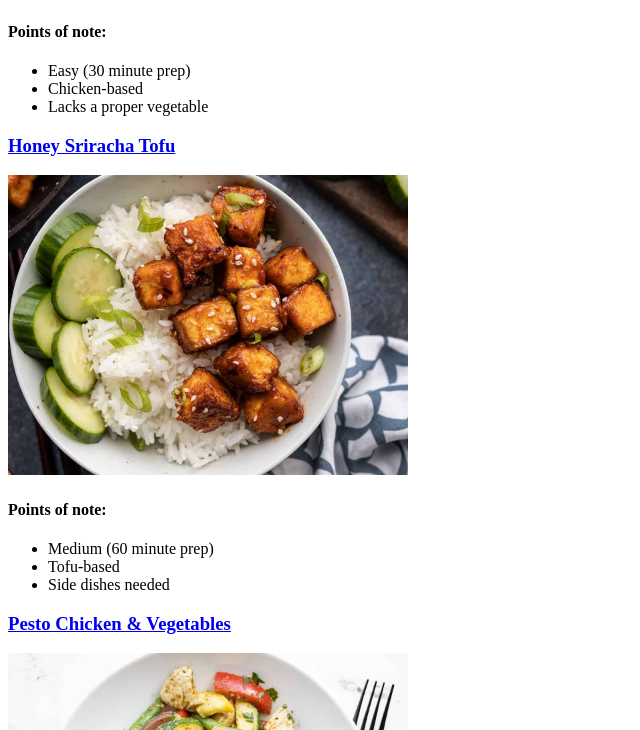
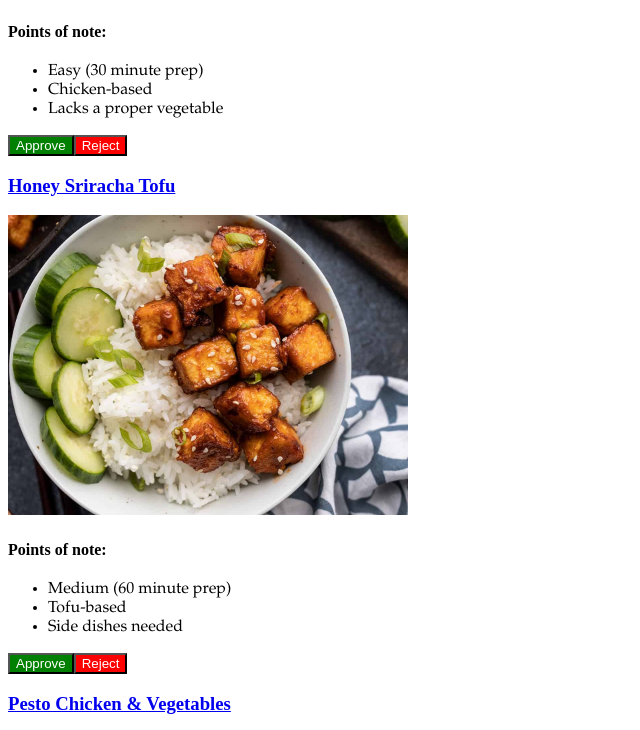
Before and after one commit to roycemurad/odin-recipes, a plain HTML site: page recipes/recipes-to-review.html in a window 1280 px wide. Shown: the part 460-1190 px from the top of the page, without its empty margins (0-640 px from the left). Drawn offline with Linux system fonts and the light colour scheme.

Commit message:
Add some CSS

```diff
--- a/recipes/recipes-to-review.html
+++ b/recipes/recipes-to-review.html
@@ -4,6 +4,7 @@
     <meta charset="UTF-8">
     <meta name="viewport" content="width=device-width, initial-scale=1.0">
     <title>Recipes to Review</title>
+    <link rel="stylesheet" href="style.css">
 </head>
 <body>
     <h1>Recipes to Review</h1>
@@ -16,7 +17,7 @@
         <li>Chicken-based</li>
         <li>Lacks a proper vegetable</li>
     </ul>
-
+    <button class="approve">Approve</button><button class="reject">Reject</button>
     <a href="https://www.budgetbytes.com/honey-sriracha-tofu/" target="_blank" rel="noopener noreferrer"><h3>Honey Sriracha Tofu</h3></a>
     <img src="../images/honeysrirachatofu.jpg" alt="Honey Sriracha Tofu" height="300">
     <h4>Points of note:</h4>
@@ -25,6 +26,7 @@
         <li>Tofu-based</li>
         <li>Side dishes needed</li>
     </ul>
+    <button class="approve">Approve</button><button class="reject">Reject</button>
     <a href="https://www.budgetbytes.com/easy-pesto-chicken-and-vegetables/" target="_blank" rel="noopener noreferrer"><h3>Pesto Chicken & Vegetables</h3></a>
     <img src="../images/pestochickenvegetables.jpg" alt="easy-pesto-chicken-and-vegetables" height="300">
     <h4>Points of note:</h4>
@@ -33,6 +35,7 @@
         <li>Chicken-based</li>
         <li>One pot meal</li>
     </ul>
+    <button class="approve">Approve</button><button class="reject">Reject</button>
 
 </body>
 </html>
--- /dev/null
+++ b/recipes/style.css
@@ -0,0 +1,12 @@
+.approve {
+    color: white;
+    background-color: green;
+}
+
+.reject {
+    color: white;
+    background-color: red;
+}
+ul {
+    font-family: "Garamond", sans-serif;
+}
--- /dev/null
+++ b/style.css
@@ -0,0 +1,3 @@
+body {
+    font-family: "Garamond", sans-serif;
+}
```
Also changed, not shown: index.html (+3 -3 lines).
